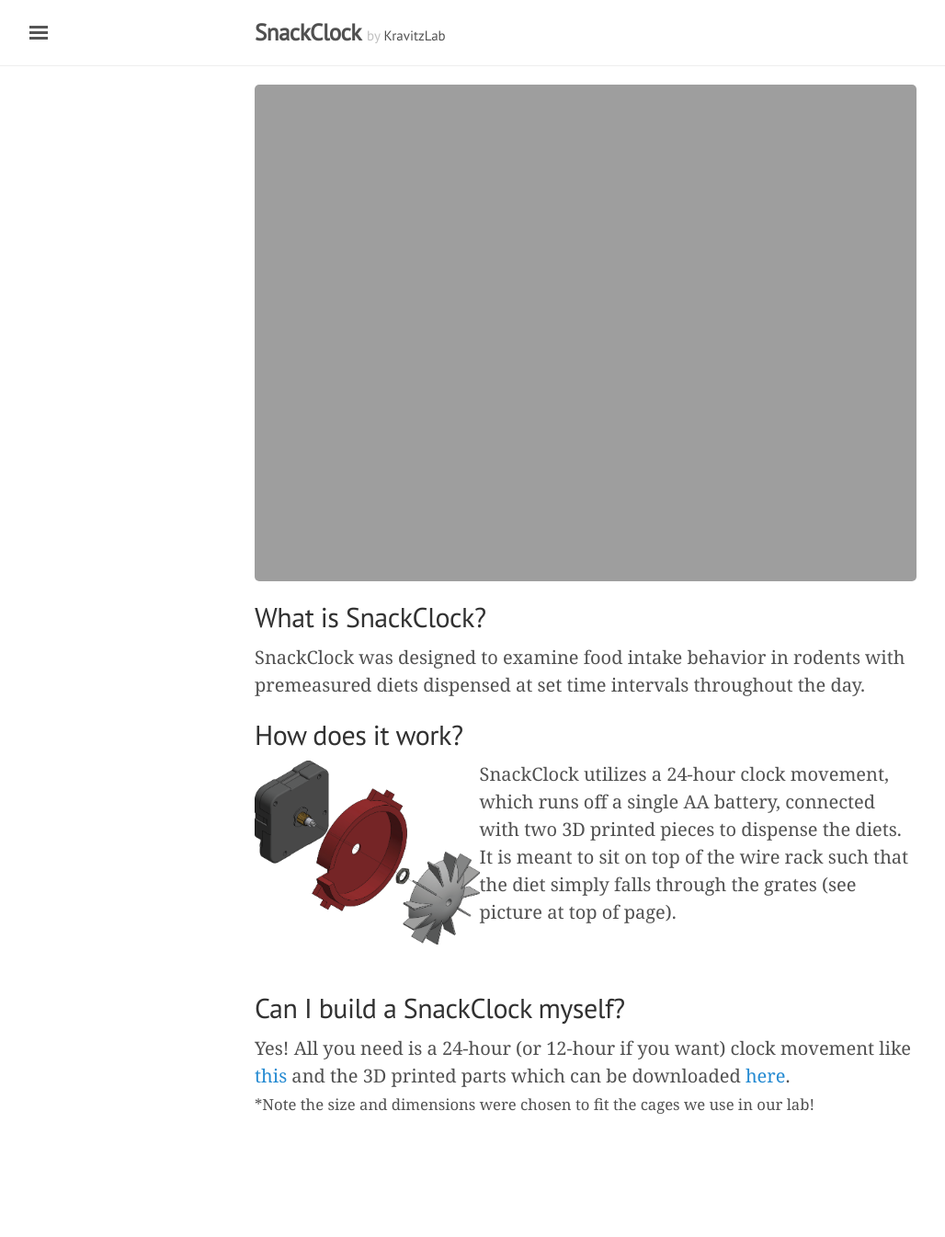
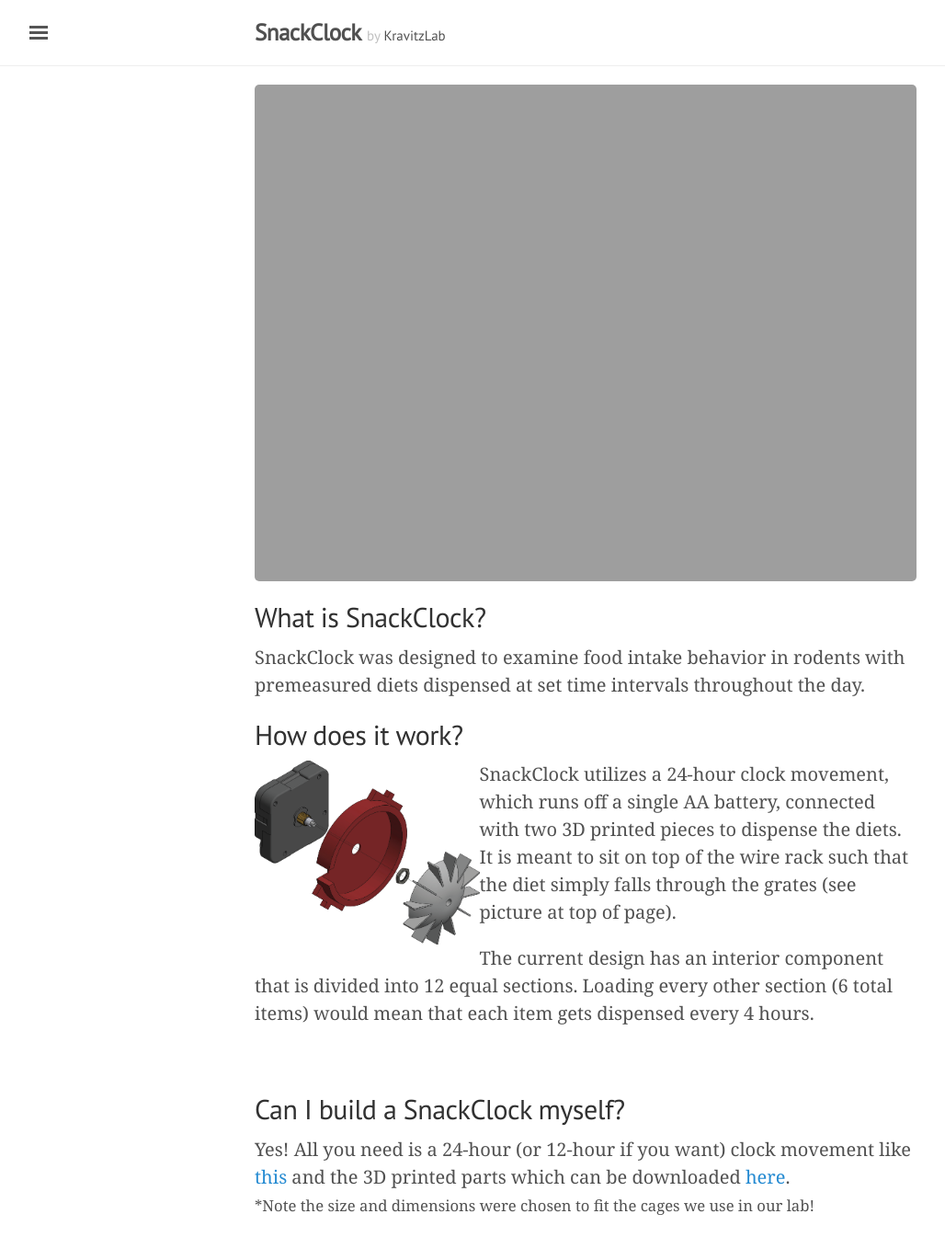
Before and after one commit to KravitzLabDevices/SnackClock, a Jekyll site: the page built from index.html, in a window 1280 px wide. Shown: the whole page at 92% size, without its empty margins (3-1031 px from the left). Built offline with Jekyll 4.4.1, drawn with Linux system fonts in a browser that asks for light colours; some web fonts are replaced; the list of posts is cut into pages by our own code; before the commit the page ends 1235 px from its top, so only the background shows below that.

Commit message:
update index

```diff
--- a/index.html
+++ b/index.html
@@ -16,6 +16,9 @@ title: Home
 
 <p>SnackClock utilizes a 24-hour clock movement, which runs off a single AA battery, connected with two 3D printed pieces to dispense the diets. It is meant to sit on top
 of the wire rack such that the diet simply falls through the grates (see picture at top of page).</p>
+
+<p>The current design has an interior component that is divided into 12 equal sections. Loading every other section (6 total items) would mean that each item gets dispensed
+every 4 hours.</p>
 <br>
 
 <h2> Can I build a SnackClock myself?</h2>
```
